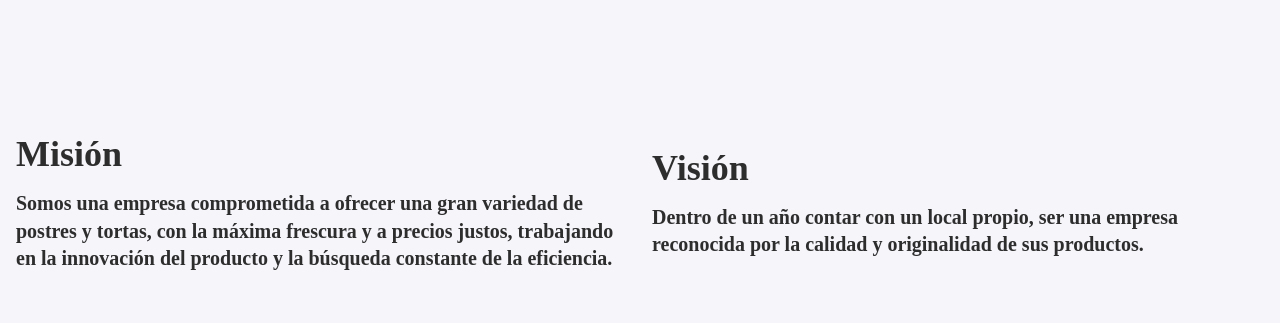
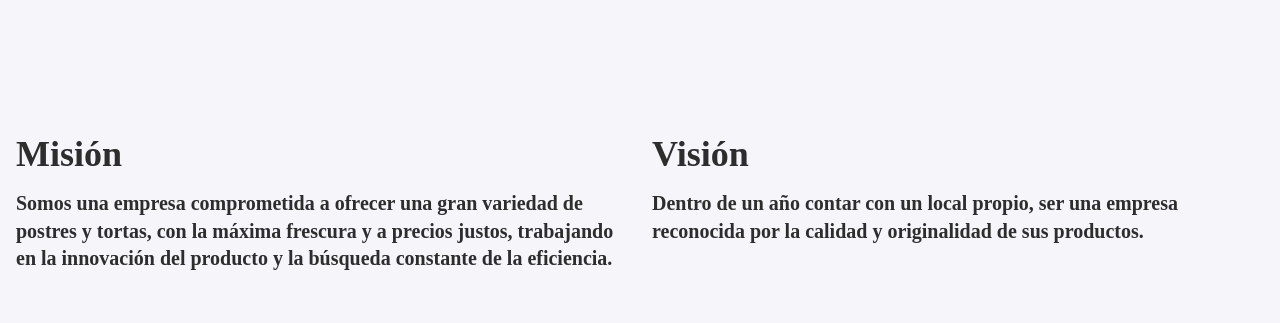
Before and after one commit to JorgeAntonio/caprichitos, a Vue app: page /#/about in a window 1280 px wide. Before the commit this address led to /#/. Shown: the part 997-1320 px from the top of the page. Built offline with nearby package versions, Linux system fonts and the light colour scheme; no server answers; the database is empty; a web font is replaced by a local one.

Commit message:
mavila v2

```diff
--- a/src/views/About.vue
+++ b/src/views/About.vue
@@ -23,7 +23,7 @@
         </div>
     </MainSection>
     <MainSection>
-        <div class="grid grid-cols-1 md:grid-cols-2 justify-between items-center gap-6 m-auto">
+        <div class="grid grid-cols-1 md:grid-cols-2 justify-between gap-6 m-auto">
             <div>
                 <h1 class="text-4xl font-semibold pb-4">Misión</h1>
                 <p class="text-xl font-semibold leading-snug">Somos una empresa comprometida a ofrecer una gran variedad
```
